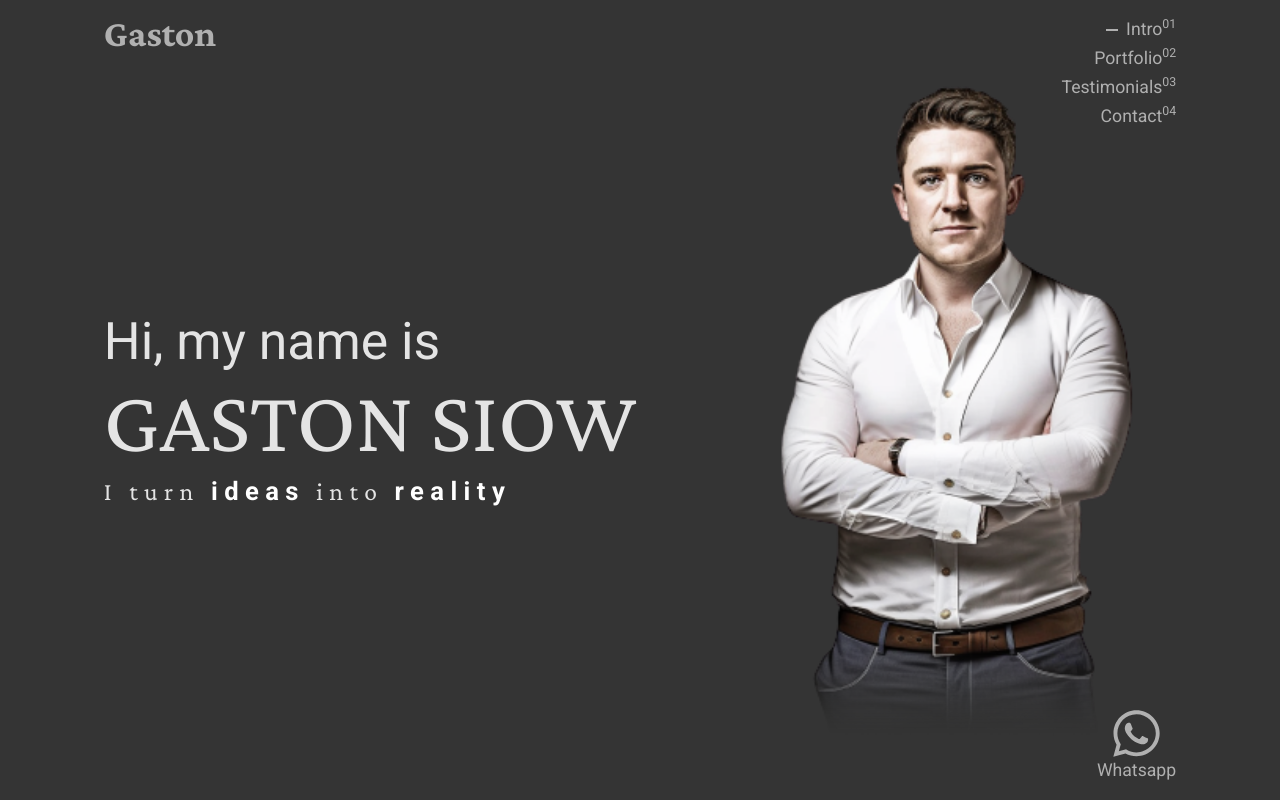
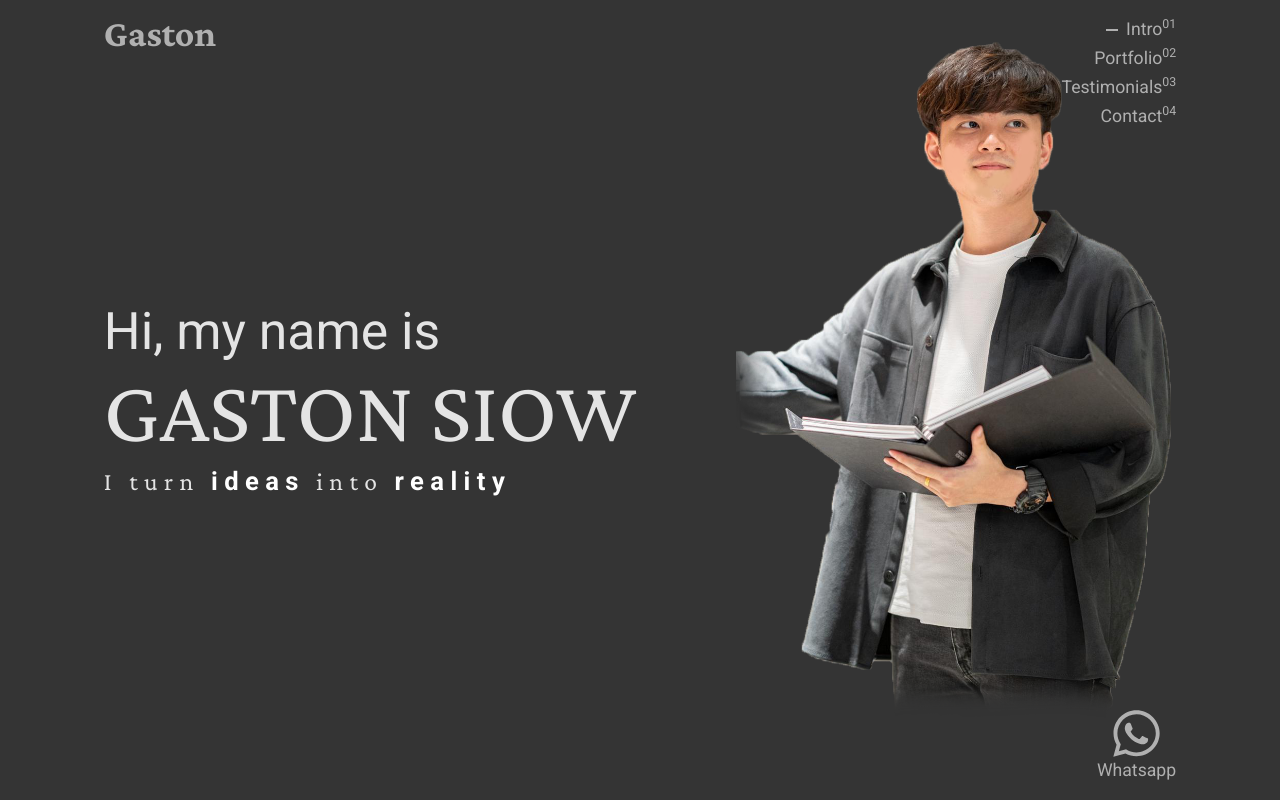
Before and after one commit to HaoZhenSiow/GastonSiow, a Next.js app: page / in a window 1280 px wide. Shown: the top 800 px of the page. Built offline with nearby package versions, Linux system fonts and the light colour scheme; grey boxes are pictures that could not be loaded.

Commit message:
replace hero image

```diff
--- a/src/_component/_intro/Hero.js
+++ b/src/_component/_intro/Hero.js
@@ -11,7 +11,7 @@ export default function Hero() {
         <h1>Hi, my name is<br/><span>GASTON SIOW</span></h1>
         <p>I turn <span>ideas</span> into <span>reality</span></p>
       </div>
-      <Image src="/gaston1.png" alt="Gaston Siow" width={280} height={450} priority={true}/>
+      <Image src="/hero.png" alt="Gaston Siow" width={855} height={1334} priority={true}/>
     </HeroStyled>
   )
 }
@@ -59,7 +59,7 @@ function createHeroStyled() {
       margin-top: 38px;
       margin-bottom: 80px;
       max-width: 440px;
-      width: 60vw;
+      width: 80vw;
       height: auto;
       flex-shrink: 0;
 
```
Also changed, not shown: public/hero.png (added).
